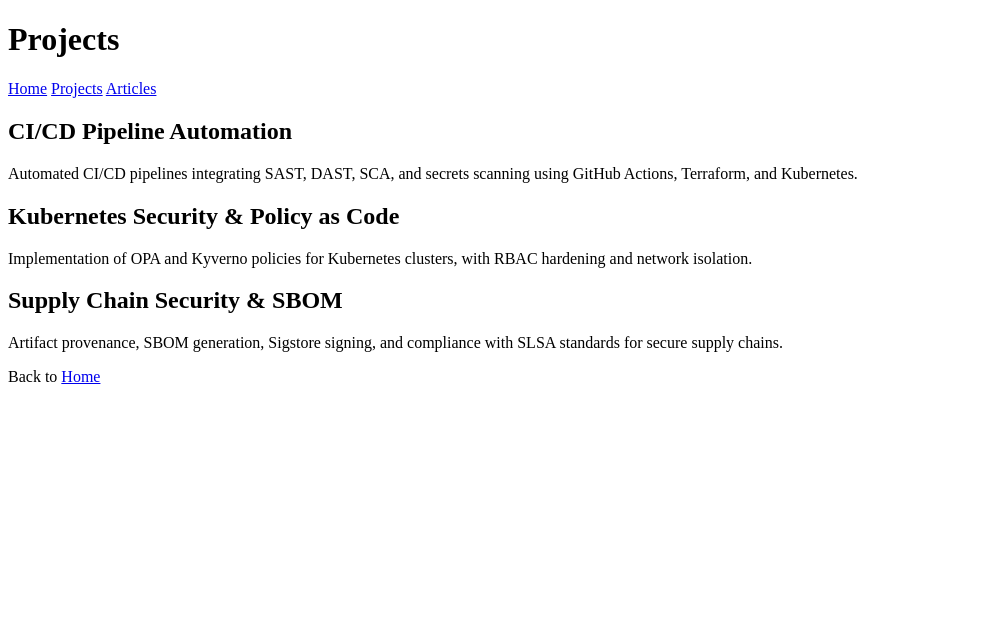
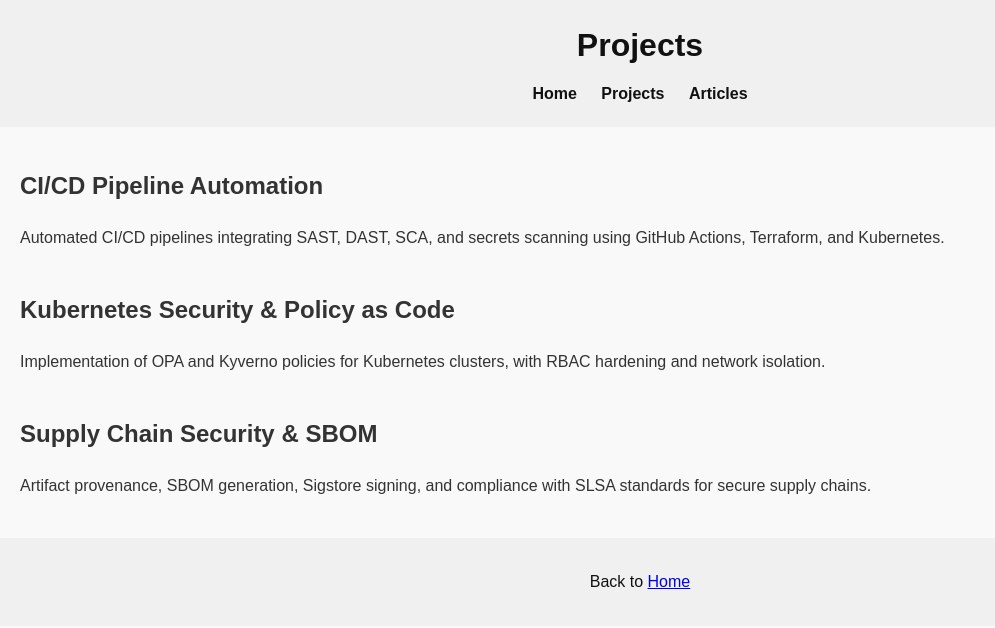
Before and after one commit to georgesfk/georgesfk.github.io, a Jekyll site: the page projects.html, which Jekyll copies as it is, in a window 1280 px wide. Shown: the top 628 px of the page, without its empty margins (0-995 px from the left). Built offline with Jekyll 4.4.1, drawn with Linux system fonts in a browser that asks for light colours.

Commit message:
Refactor CSS styles for layout and design improvements

```diff
--- a/css/style.css
+++ b/css/style.css
@@ -1,119 +1,195 @@
-/* ===== EXISTING STYLES KEPT ===== */
-
-/* Base, Header, Hero, Sections, Cards, Skills, Contact, Footer, Responsive */
-/* ... ton CSS actuel ici ... */
-
-/* ===== NEW STYLES FOR DEVSECOPS ARCHITECTURE SECTION ===== */
-
-.devsecops {
-  max-width: 1200px;
-  margin: 60px auto;
-  padding: 0 20px;
+/* Base */
+body {
+  font-family: Arial, sans-serif;
+  margin: 0;
+  padding: 0;
+  line-height: 1.6;
+  background-color: #f9f9f9;
+  color: #333;
 }
 
-.devsecops h2 {
-  text-align: center;
-  font-size: 2rem;
-  margin-bottom: 20px;
-  color: #1f2937;
+/* Header */
+header {
+  background-color: #f0f0f0;
+  color: #111;
+  padding: 20px 0;
 }
 
-.devsecops .intro {
+header h1, header p {
   text-align: center;
-  max-width: 900px;
-  margin: 0 auto 40px;
-  line-height: 1.6;
-  font-size: 1rem;
+  margin: 0;
 }
 
-.devsecops .grid {
-  display: grid;
-  grid-template-columns: repeat(auto-fit, minmax(260px, 1fr));
-  gap: 20px;
+header p {
+  margin-bottom: 10px;
 }
 
-.devsecops .card {
-  background: #fff;
-  border-radius: 12px;
-  padding: 20px;
-  box-shadow: 0 8px 20px rgba(0,0,0,0.15);
-  transition: transform 0.2s ease, box-shadow 0.2s ease;
+header nav {
+  text-align: center;
+  margin-top: 10px;
 }
 
-.devsecops .card:hover {
-  transform: translateY(-5px);
-  box-shadow: 0 12px 25px rgba(0,0,0,0.25);
+header nav a {
+  margin: 0 10px;
+  text-decoration: none;
+  color: #111;
+  font-weight: bold;
 }
 
-.devsecops .card h3 {
-  margin-bottom: 12px;
-  color: #3b82f6;
+header nav a:hover {
+  text-decoration: underline;
 }
 
-.devsecops .card ul {
-  padding-left: 18px;
+/* Hero */
+.hero {
+  text-align: center;
+  padding: 40px 20px;
+  margin: 20px;
+  background-color: #fff;
+  border-radius: 6px;
+  box-shadow: 0 2px 8px rgba(0,0,0,0.1);
 }
 
-.devsecops .card li {
-  margin-bottom: 8px;
-  font-size: 0.95rem;
+.hero h2 {
+  margin-bottom: 15px;
 }
 
-/* ===== DevSecOps Diagram ===== */
+.hero-buttons .btn {
+  display: inline-block;
+  margin: 10px;
+  padding: 10px 20px;
+  background-color: #ddd;
+  color: #111;
+  border-radius: 4px;
+  text-decoration: none;
+  font-weight: bold;
+}
+
+.hero-buttons .btn-secondary {
+  background-color: #bbb;
+}
+
+/* Sections */
+section {
+  margin: 40px 20px;
+}
+
+.card-container, .grid {
+  display: flex;
+  flex-wrap: wrap;
+  gap: 20px;
+  justify-content: center;
+}
+
+.card {
+  background: #fff;
+  padding: 20px;
+  border-radius: 6px;
+  box-shadow: 0 2px 6px rgba(0,0,0,0.05);
+  flex: 1 1 250px;
+}
+
+.card h3 {
+  margin-bottom: 10px;
+}
+
+.article-list li {
+  margin: 8px 0;
+}
+
+.article-list a {
+  color: #111;
+  text-decoration: none;
+}
+
+.article-list a:hover {
+  text-decoration: underline;
+}
+
+/* Skills badges */
+.skills-badges {
+  display: flex;
+  flex-wrap: wrap;
+  gap: 10px;
+}
+
+.badge {
+  background-color: #ddd;
+  color: #111;
+  padding: 6px 12px;
+  border-radius: 20px;
+  font-size: 0.9rem;
+}
+
+/* Contact buttons */
+.contact-buttons a {
+  display: inline-block;
+  margin: 10px;
+  padding: 10px 15px;
+  text-decoration: none;
+  border-radius: 5px;
+  color: #111;
+  background-color: #eee;
+  font-weight: bold;
+}
+
+.contact-buttons a.btn-secondary {
+  background-color: #ddd;
+}
+
+/* Footer */
+footer {
+  text-align: center;
+  padding: 15px;
+  background-color: #f0f0f0;
+  color: #111;
+}
+
+/* DevSecOps Diagram */
 .devsecops-diagram {
   display: flex;
   align-items: center;
   justify-content: center;
   flex-wrap: wrap;
-  margin: 40px 0;
+  margin: 30px 0;
   gap: 20px;
 }
 
 .flow-step {
-  background: #3b82f6;
-  color: #fff;
-  padding: 20px 25px;
-  border-radius: 12px;
+  background: #fff;
+  border: 1px solid #ccc;
+  padding: 20px;
+  border-radius: 6px;
   min-width: 200px;
   text-align: center;
-  box-shadow: 0 6px 18px rgba(0,0,0,0.2);
-  transition: transform 0.2s ease, box-shadow 0.2s ease;
-}
-
-.flow-step:hover {
-  transform: translateY(-5px);
-  box-shadow: 0 12px 25px rgba(0,0,0,0.3);
+  box-shadow: 0 2px 6px rgba(0,0,0,0.05);
 }
 
 .step-title {
   font-weight: bold;
   margin-bottom: 8px;
-  font-size: 1.1rem;
 }
 
 .step-content {
   font-size: 0.9rem;
-  line-height: 1.4;
 }
 
 .arrow {
   font-size: 2rem;
   font-weight: bold;
-  color: #1f2937;
+  color: #333;
   margin: 0 10px;
 }
 
 /* Responsive */
 @media (max-width: 768px) {
-  .devsecops .grid {
-    grid-template-columns: 1fr;
+  .card-container, .grid {
+    flex-direction: column;
+    align-items: center;
   }
-
   .devsecops-diagram {
     flex-direction: column;
-    gap: 15px;
   }
-
   .arrow {
     display: none;
   }
```
